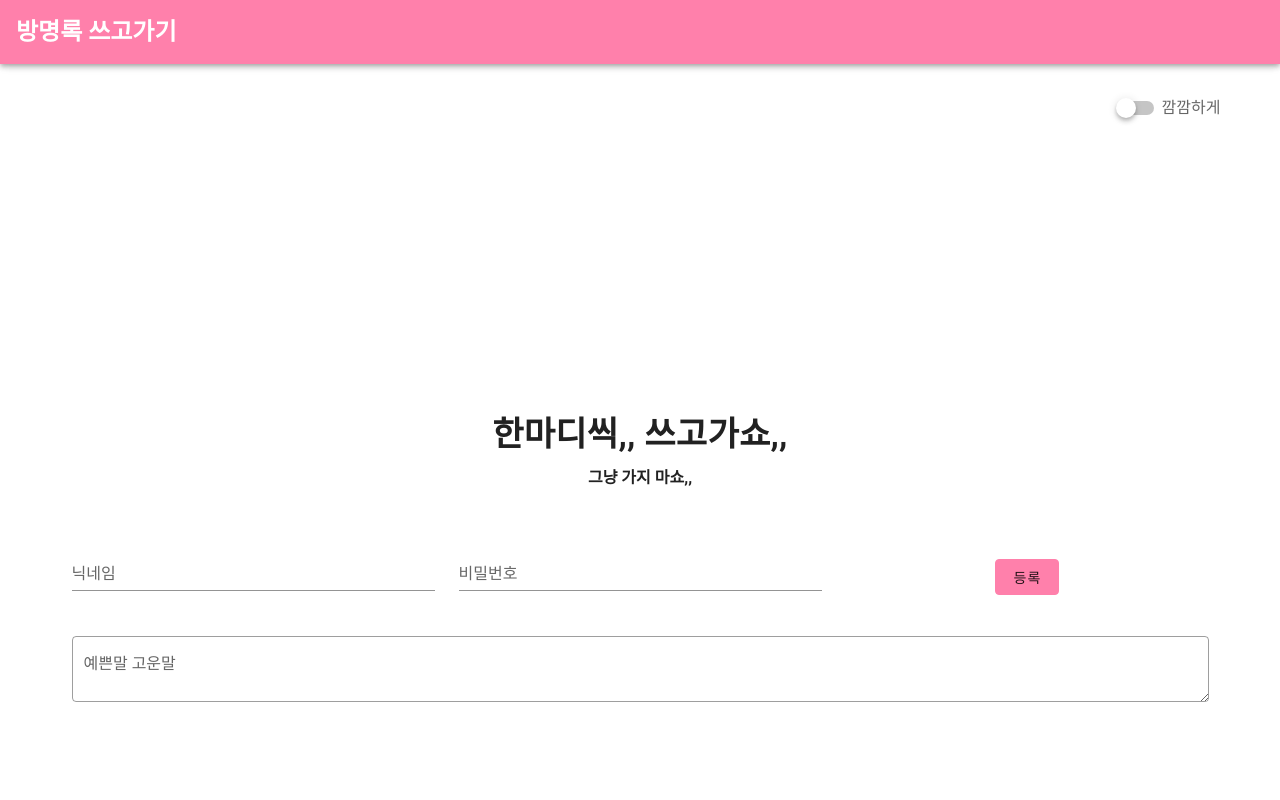
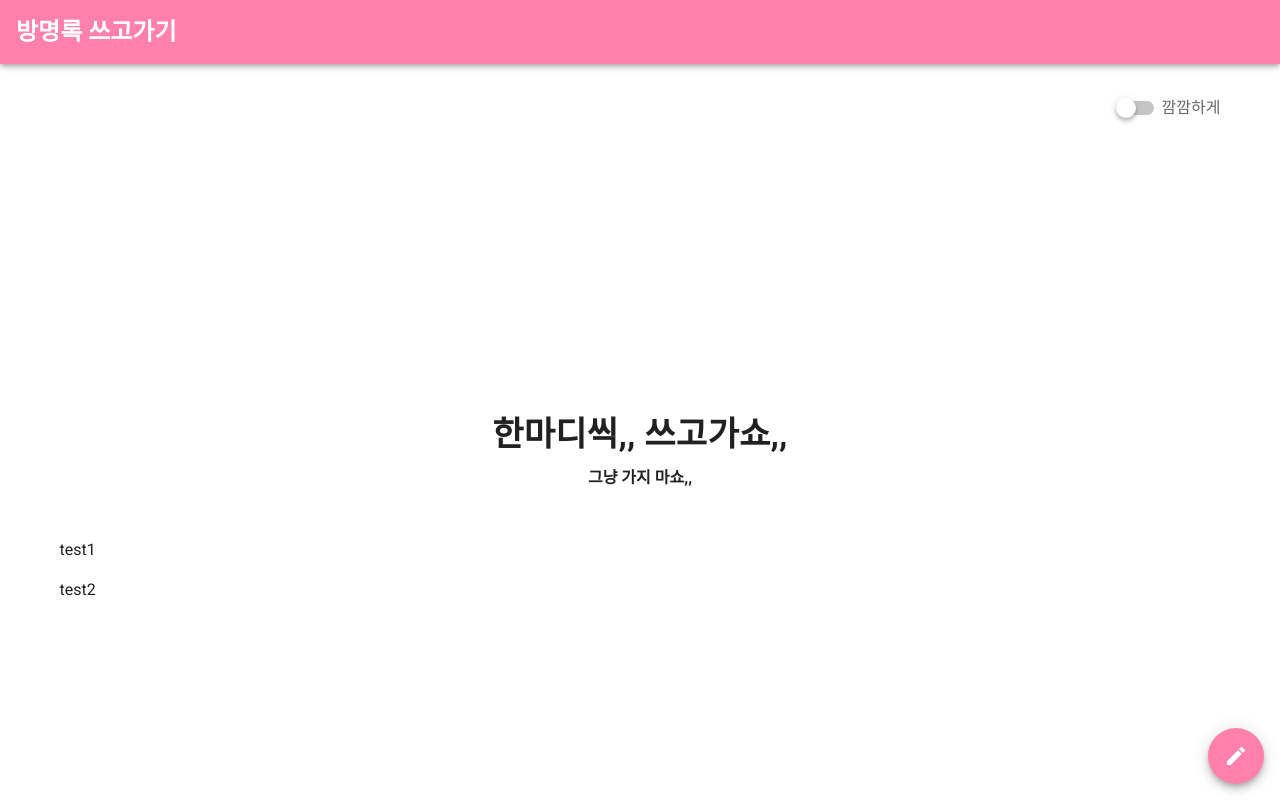
Before and after one commit to eunsueunsu/basic-board, a Vue app: page / in a window 1280 px wide. Built offline with nearby package versions, Linux system fonts and the light colour scheme.

Commit message:
add insert bottom sheet

```diff
--- a/src/App.vue
+++ b/src/App.vue
@@ -39,7 +39,10 @@
 
     <v-main>
       <HelloWorld/>
+      <!--      <BottomInsertSheetTest/>-->
       <ContentsList/>
+<BottomInsertSheetTest/>
+
     </v-main>
   </v-app>
 </template>
@@ -47,6 +50,7 @@
 <script>
 import HelloWorld from './components/HelloWorld';
 import ContentsList from './components/ContentsList';
+import BottomInsertSheetTest from './components/BottomInsertSheetTest';
 
 
 export default {
@@ -55,10 +59,10 @@ export default {
   components: {
     HelloWorld,
     ContentsList,
+    BottomInsertSheetTest
   },
 
   data: () => ({
-
     //
   }),
 };
--- /dev/null
+++ b/src/components/BottomInsertSheetTest.vue
@@ -0,0 +1,77 @@
+<template>
+  <v-container>
+    <v-fab-transition>
+      <v-btn
+          fab
+          color="primary"
+          fixed
+          bottom
+          right
+          @click="sheet =!sheet"
+      >
+        <v-icon>
+          mdi-pencil
+        </v-icon>
+      </v-btn>
+    </v-fab-transition>
+    <v-bottom-sheet v-model="sheet">
+      <v-sheet height="300px">
+        <template>
+          <v-container>
+            <v-row class="text-center">
+              <v-col>
+                <!-- align="center" - 베이스라인 잡아줌
+                -->
+
+                <v-row class="pa-3 " align="center"
+                       justify="space-around">
+
+                  <v-col cols="4">
+                    <v-text-field label="닉네임">
+                    </v-text-field>
+                  </v-col>
+
+                  <v-col cols="4">
+                    <v-text-field label="비밀번호">
+                    </v-text-field>
+                  </v-col>
+
+                  <v-col cols="4">
+                    <v-btn class="primary" outlined>
+                      등록
+                    </v-btn>
+                  </v-col>
+
+                  <v-row class="pa-3 ">
+                    <v-col cols="12">
+                      <v-textarea label="예쁜말 고운말" outlined rows="2">
+                      </v-textarea>
+                    </v-col>
+                  </v-row>
+
+                </v-row>
+              </v-col>
+            </v-row>
+
+          </v-container>
+        </template>
+
+      </v-sheet>
+
+    </v-bottom-sheet>
+  </v-container>
+</template>
+
+<script>
+export default {
+  name: "BottomInsertSheetTest",
+
+  data: () => ({
+    sheet: false
+  })
+}
+</script>
+
+<style scoped>
+
+</style>
--- a/src/components/ContentsList.vue
+++ b/src/components/ContentsList.vue
@@ -1,46 +1,23 @@
 <template>
   <v-container>
-    <v-row class="text-center">
-      <v-col >
-        <!-- align="center" - 베이스라인 잡아줌
-        -->
+    <v-list>
+      <div v-for="data in list" :key="data.id">
+        <p>{{data.content}}</p>
+      </div>
+    </v-list>
+  </v-container>
 
-        <v-row  class="pa-3 "  align="center"
-               justify="space-around" >
-
-          <v-col cols="4">
-            <v-text-field label="닉네임">
-            </v-text-field>
-          </v-col>
-
-          <v-col cols="4">
-            <v-text-field label="비밀번호">
-            </v-text-field>
-          </v-col>
-
-          <v-col cols="4">
-            <v-btn class="primary" outlined>
-              등록
-            </v-btn>
-          </v-col>
-
-          <v-row  class="pa-3 ">
-            <v-col cols="12">
-              <v-textarea label="예쁜말 고운말" outlined rows="2">
-              </v-textarea>
-            </v-col>
-          </v-row>
-
-        </v-row>
-      </v-col>
-    </v-row>
-
-  </v-container>
 </template>
 
 <script>
 export default {
-  name: "ContentsList"
+  name: "ContentsList",
+  data : ()=> ({
+    list: [
+      {id :1, content : "test1"},
+      {id :2, content : "test2"},
+    ]
+  })
 }
 </script>
 
```
